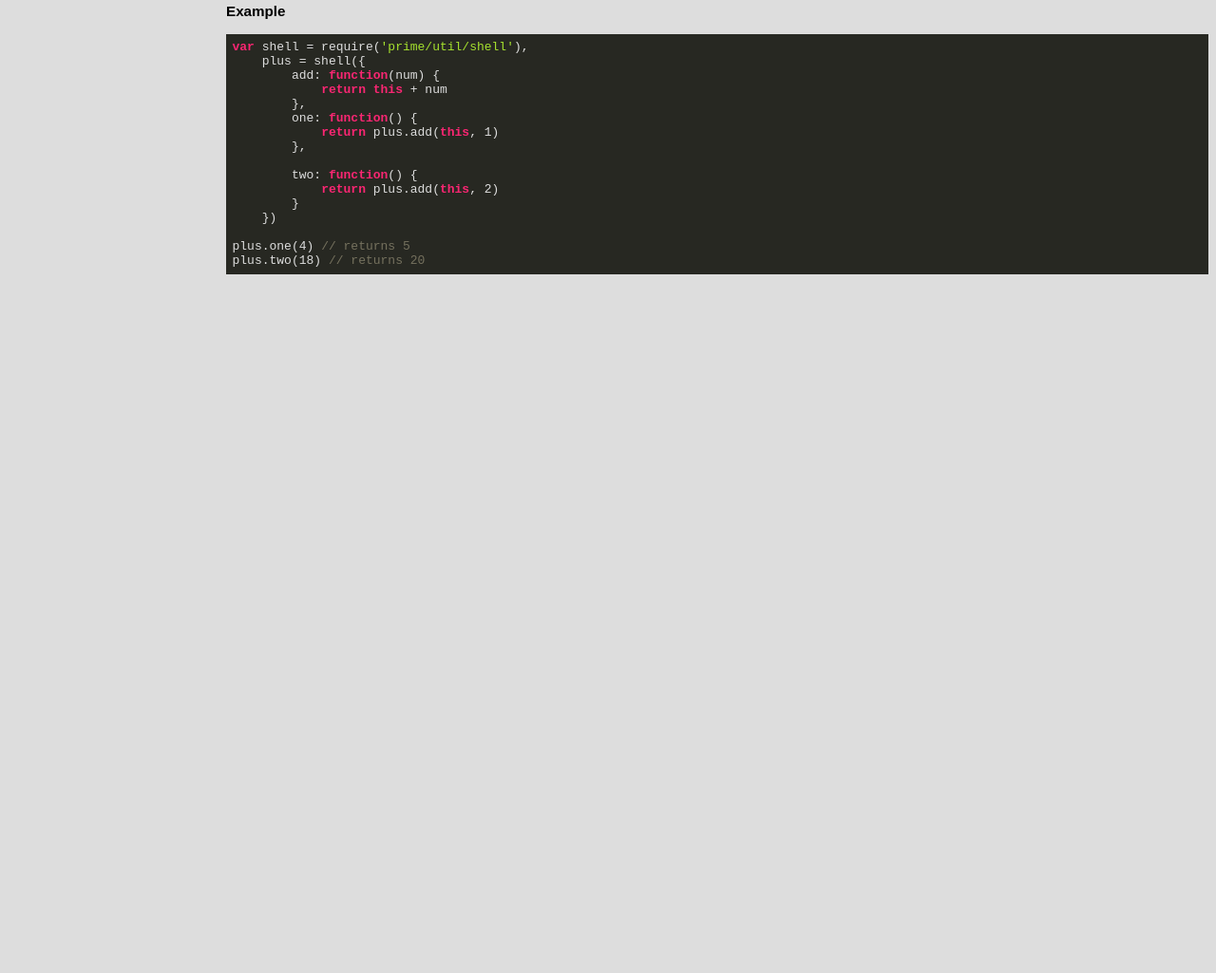
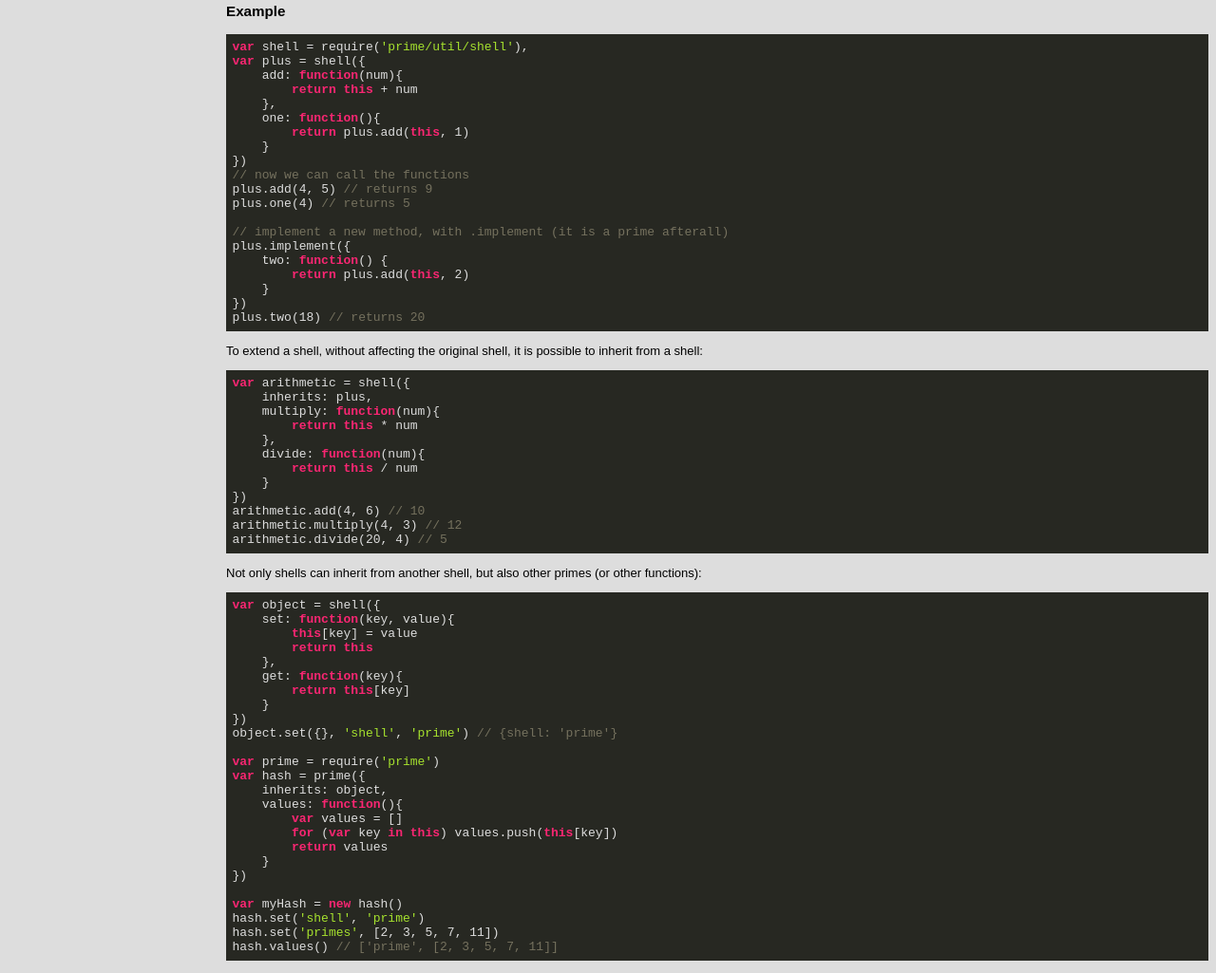
Before and after one commit to kamicane/prime, a website: page doc/prime.html in a window 1280 px wide. Shown: the part 8655-9680 px from the top of the page at 95% size. Before the commit the page ends 8957 px from the top, so only its background shows below. Drawn offline with Linux system fonts and the light colour scheme.

Commit message:
More util/shell examples

```diff
--- a/doc/prime.html
+++ b/doc/prime.html
@@ -512,7 +512,9 @@ array.isArray({length: <span class="number">1</span>, <span class="number">0</sp
 </ul>
 <h1><a href="#util/shell" name="util/shell">util/shell</a></h1>
 
-<p>A function for creating an object that inherits from prime. Instead of extending native JavaScript objects, the returned object, called a shell, acts as a container for such methods to be placed.</p>
+<p>A function for creating an object that inherits from prime. Instead of
+extending native JavaScript objects, the returned object, called a shell, acts
+as a container for such methods to be placed.</p>
 <h3>Syntax</h3>
 <pre><code class="javascript"><span class="keyword">var</span> shell = require(<span class="string">'prime/util/shell'</span>)
 
@@ -520,26 +522,74 @@ array.isArray({length: <span class="number">1</span>, <span class="number">0</sp
 <h3>Parameters</h3>
 
 <ol>
-<li>methods - (<em>object</em>) An object containing methods. <code>this</code> in the method will refer to the first argument passed the method.</li>
+<li>methods - (<em>object</em>) An object containing methods. <code>this</code> in the method will
+refer to the first argument passed the method.</li>
 </ol>
 <h3>Returns</h3>
 <h3>Example</h3>
 <pre><code class="javascript"><span class="keyword">var</span> shell = require(<span class="string">'prime/util/shell'</span>),
-    plus = shell({
-        add: <span class="keyword">function</span>(num) {
+<span class="keyword">var</span> plus = shell({
+    add: <span class="keyword">function</span>(num){
         <span class="keyword">return</span> <span class="keyword">this</span> + num
     },
-        one: <span class="keyword">function</span>() {
+    one: <span class="keyword">function</span>(){
         <span class="keyword">return</span> plus.add(<span class="keyword">this</span>, <span class="number">1</span>)
-        },
+    }
+})
+<span class="comment">// now we can call the functions</span>
+plus.add(<span class="number">4</span>, <span class="number">5</span>) <span class="comment">// returns 9</span>
+plus.one(<span class="number">4</span>) <span class="comment">// returns 5</span>
 
+<span class="comment">// implement a new method, with .implement (it is a prime afterall)</span>
+plus.implement({
     two: <span class="keyword">function</span>() {
         <span class="keyword">return</span> plus.add(<span class="keyword">this</span>, <span class="number">2</span>)
     }
 })
+plus.two(<span class="number">18</span>) <span class="comment">// returns 20</span></code></pre>
 
-plus.one(<span class="number">4</span>) <span class="comment">// returns 5</span>
-plus.two(<span class="number">18</span>) <span class="comment">// returns 20</span></code></pre>
+<p>To extend a shell, without affecting the original shell, it is possible to
+inherit from a shell:</p>
+<pre><code class="javascript"><span class="keyword">var</span> arithmetic = shell({
+    inherits: plus,
+    multiply: <span class="keyword">function</span>(num){
+        <span class="keyword">return</span> <span class="keyword">this</span> * num
+    },
+    divide: <span class="keyword">function</span>(num){
+        <span class="keyword">return</span> <span class="keyword">this</span> / num
+    }
+})
+arithmetic.add(<span class="number">4</span>, <span class="number">6</span>) <span class="comment">// 10</span>
+arithmetic.multiply(<span class="number">4</span>, <span class="number">3</span>) <span class="comment">// 12</span>
+arithmetic.divide(<span class="number">20</span>, <span class="number">4</span>) <span class="comment">// 5</span></code></pre>
+
+<p>Not only shells can inherit from another shell, but also other primes
+(or other functions):</p>
+<pre><code class="javascript"><span class="keyword">var</span> object = shell({
+    set: <span class="keyword">function</span>(key, value){
+        <span class="keyword">this</span>[key] = value
+        <span class="keyword">return</span> <span class="keyword">this</span>
+    },
+    get: <span class="keyword">function</span>(key){
+        <span class="keyword">return</span> <span class="keyword">this</span>[key]
+    }
+})
+object.set({}, <span class="string">'shell'</span>, <span class="string">'prime'</span>) <span class="comment">// {shell: 'prime'}</span>
+
+<span class="keyword">var</span> prime = require(<span class="string">'prime'</span>)
+<span class="keyword">var</span> hash = prime({
+    inherits: object,
+    values: <span class="keyword">function</span>(){
+        <span class="keyword">var</span> values = []
+        <span class="keyword">for</span> (<span class="keyword">var</span> key <span class="keyword">in</span> <span class="keyword">this</span>) values.push(<span class="keyword">this</span>[key])
+        <span class="keyword">return</span> values
+    }
+})
+
+<span class="keyword">var</span> myHash = <span class="keyword">new</span> hash()
+hash.set(<span class="string">'shell'</span>, <span class="string">'prime'</span>)
+hash.set(<span class="string">'primes'</span>, [<span class="number">2</span>, <span class="number">3</span>, <span class="number">5</span>, <span class="number">7</span>, <span class="number">11</span>])
+hash.values() <span class="comment">// ['prime', [2, 3, 5, 7, 11]]</span></code></pre>
 </div>
 
     </body>
```
Also changed, not shown: doc/prime.md (+70 -15 lines). Lines whose indentation alone changed are shown as unchanged.
